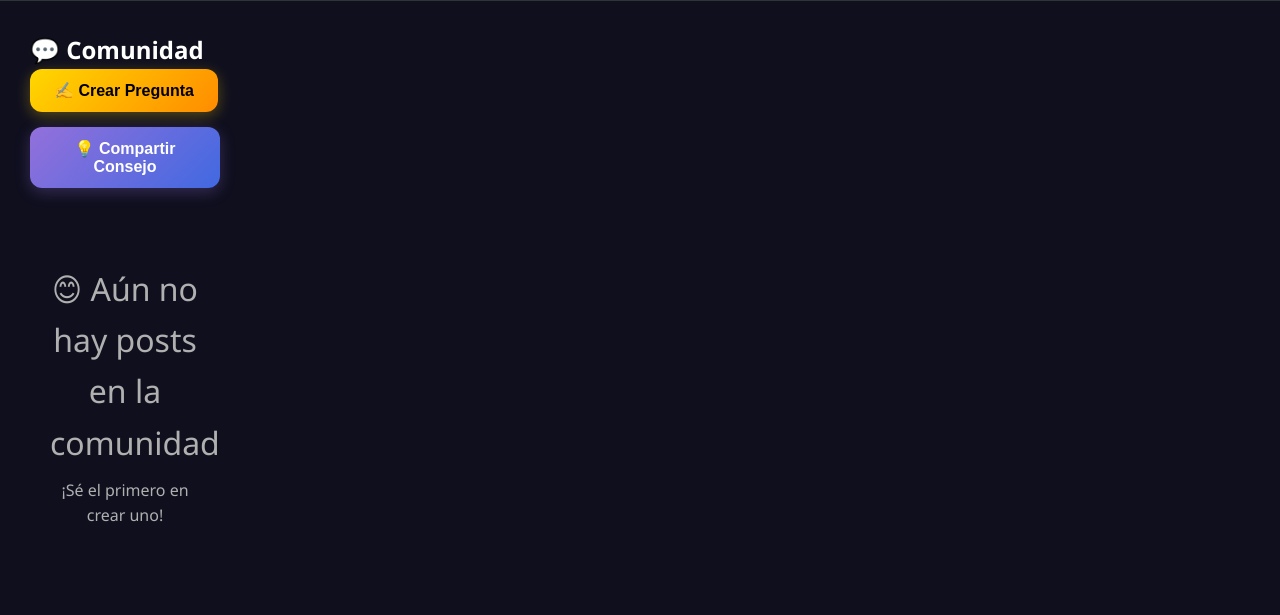
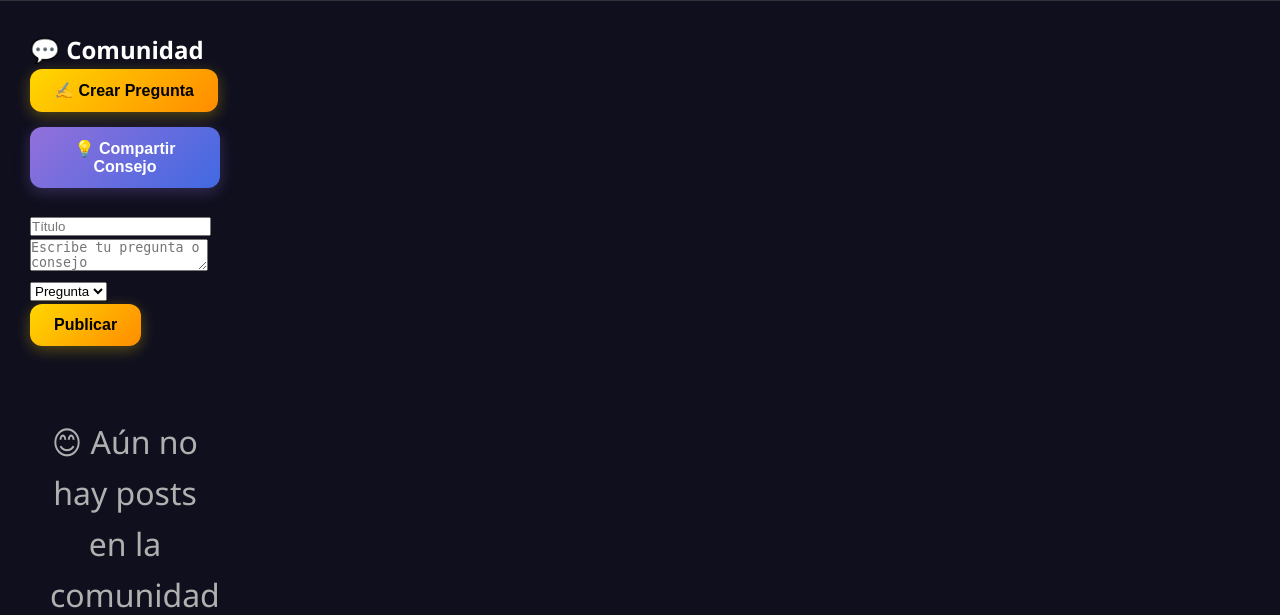
Before and after one commit to eray1324/Nobiru-0.2, a Flask app: page /comunidad in a window 1280 px wide. Shown: the part 444-1059 px from the top of the page. Before the commit the page ends 966 px from the top, so only its background shows below. Run offline with Flask 3, Linux system fonts and the light colour scheme; the visitor is signed in with stand-in values (Sample User, id 1).

Commit message:
Update comunidad.html

```diff
--- a/templates/comunidad.html
+++ b/templates/comunidad.html
@@ -37,6 +37,22 @@
                 <button class="btn btn-secundario">💡 Compartir Consejo</button>
             </div>
 
+            <div class="formulario-post">
+    <input type="text" id="tituloPost" placeholder="Título">
+
+    <textarea id="contenidoPost"
+              placeholder="Escribe tu pregunta o consejo"></textarea>
+
+    <select id="tipoPost">
+        <option value="pregunta">Pregunta</option>
+        <option value="consejo">Consejo</option>
+    </select>
+
+    <button class="btn btn-primario"
+            onclick="publicarPost()">
+        Publicar
+    </button>
+</div>
             <div class="posts-lista">
                 {% if posts %}
                     {% for post in posts %}
@@ -61,5 +77,50 @@
     </div>
 
     <script src="{{ url_for('static', filename='js/script.js') }}"></script>
+
+    <script>
+async function publicarPost() {
+
+    const titulo = document.getElementById('tituloPost').value;
+    const contenido = document.getElementById('contenidoPost').value;
+    const tipo = document.getElementById('tipoPost').value;
+
+    try {
+
+        const response = await fetch('/api/publicar-post', {
+            method: 'POST',
+            headers: {
+                'Content-Type': 'application/json'
+            },
+            body: JSON.stringify({
+                titulo: titulo,
+                contenido: contenido,
+                tipo: tipo
+            })
+        });
+
+        const data = await response.json();
+
+        if (data.success) {
+
+            alert('Publicación creada correctamente');
+
+            location.reload();
+
+        } else {
+
+            alert(data.error);
+
+        }
+
+    } catch (error) {
+
+        alert('Error al publicar');
+
+    }
+
+}
+</script>
+
 </body>
 </html>
```
